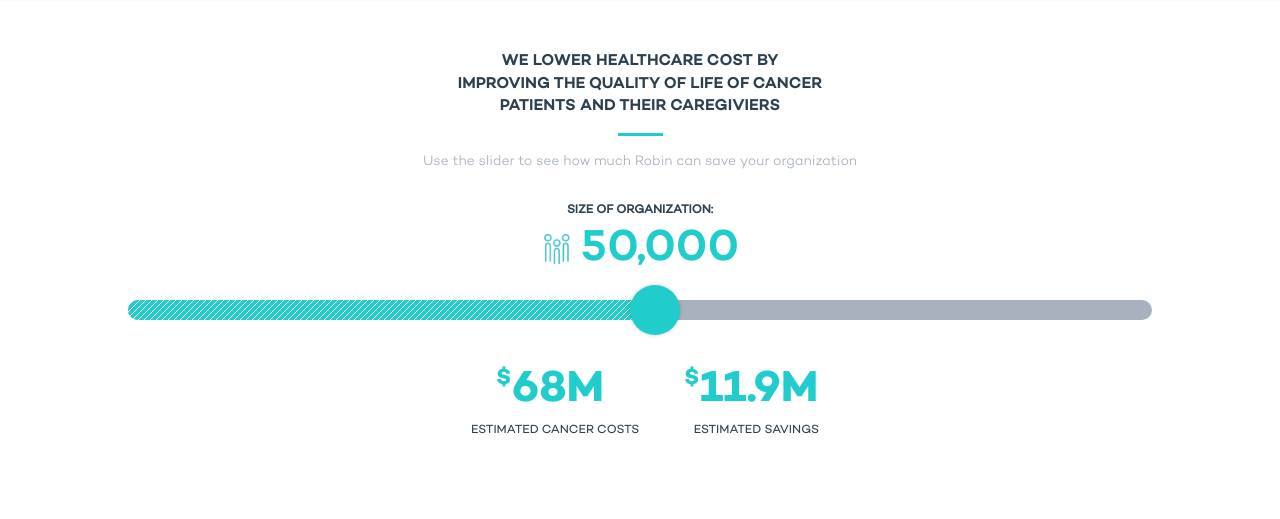
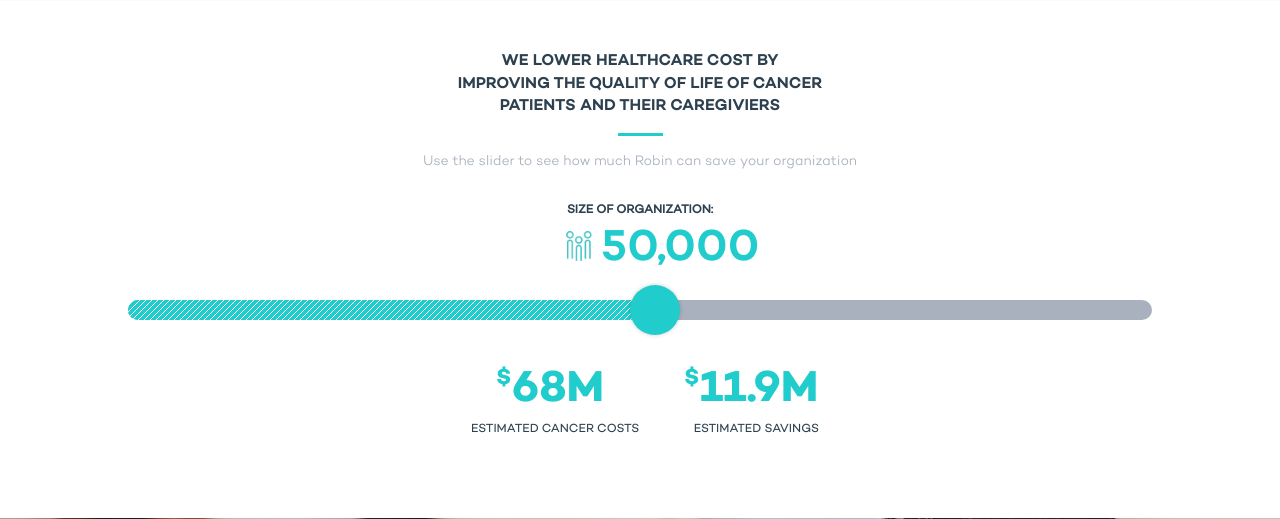
Before and after one commit to robincare/robincare.github.io, a PHP site: page / in a window 1280 px wide. Shown: the part 2872-3391 px from the top of the page. Run offline with PHP 8.4, Linux system fonts and the light colour scheme; some libraries are stand-ins or nearby versions.

Commit message:
Update button and org size styling

```diff
--- a/css/main.css
+++ b/css/main.css
@@ -499,10 +499,27 @@
 
 .org-size-container {
   width: 250px;
-  margin: 0 auto; }
+  margin: 0 auto;
+  position: relative;
+  padding-left: 45px;
+  height: 44px; }
+  @media (min-width: 768px) {
+    .org-size-container {
+      height: 47px; } }
+  @media (min-width: 1024px) {
+    .org-size-container {
+      padding-left: 86px;
+      height: 61px; } }
+  @media (min-width: 1440px) {
+    .org-size-container {
+      padding-left: 70px;
+      height: 70px; } }
 
 .people-icon {
-  margin-right: 10px; }
+  margin-right: 10px;
+  left: 50px;
+  top: 15%;
+  position: absolute; }
   .people-icon img {
     vertical-align: sub;
     width: 25px;
@@ -511,6 +528,10 @@
       .people-icon img {
         width: 30px;
         height: 30px; } }
+  @media (min-width: 1024px) {
+    .people-icon {
+      left: 48px;
+      top: 20%; } }
 
 #progress-bar {
   width: 100%;
@@ -604,6 +625,13 @@
 .number-header, #swatch {
   color: #21cccc;
   font-family: 'Campton-SemiBold', "Open-Sans", sans-serif; }
+
+#swatch {
+  position: absolute;
+  left: 86px; }
+  @media (min-width: 1024px) {
+    #swatch {
+      left: 86px; } }
 
 .number-icon {
   margin-left: -2px; }
```
Also changed, not shown: css/style.css (+30 -2 lines), css/style.scss (+29 -0 lines), img/contact-btn.png, img/temp.jpg (deleted), 1 other file.
